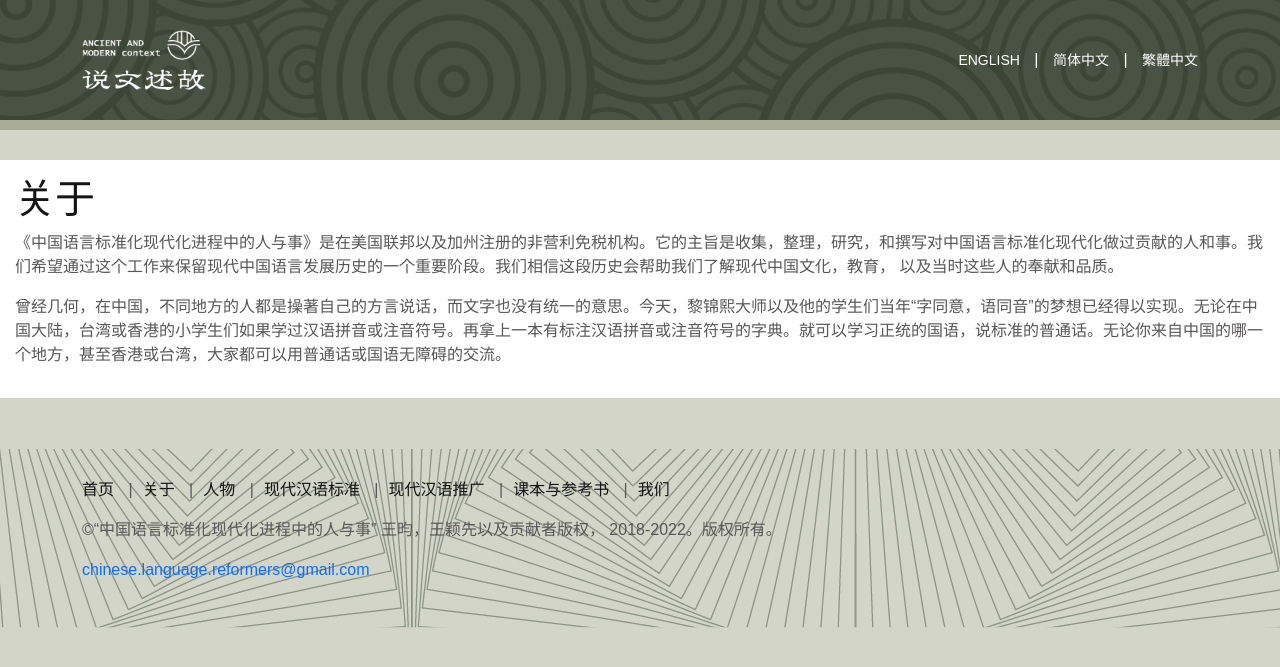
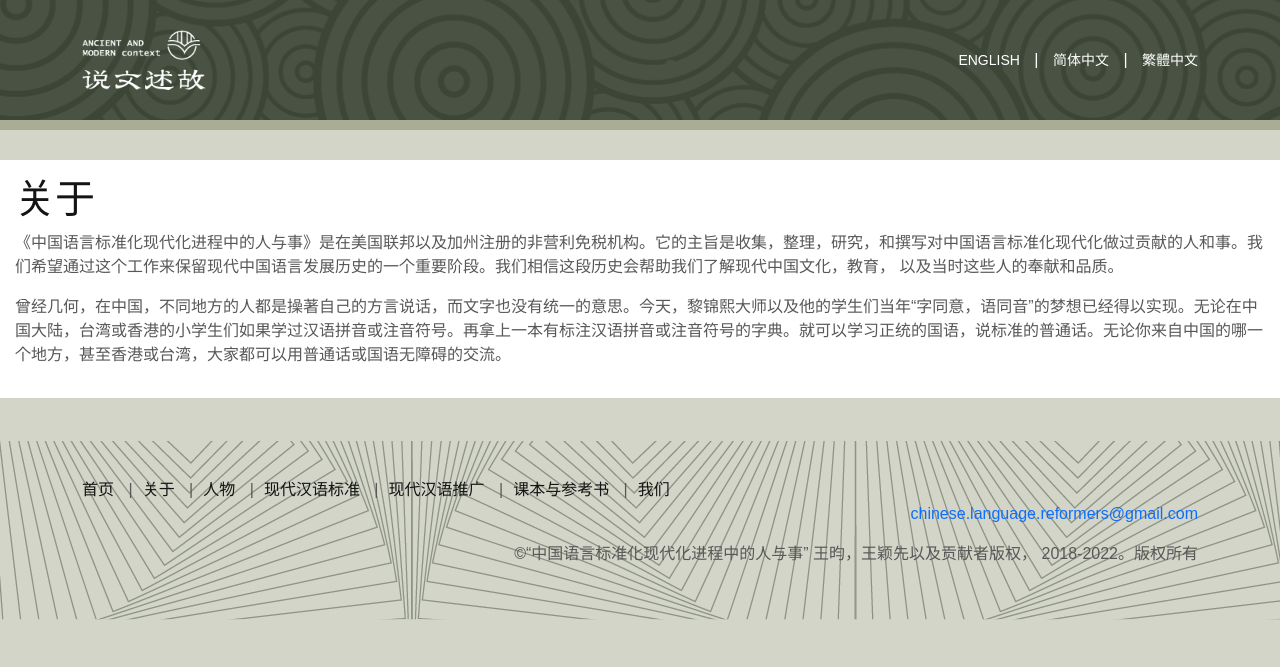
Before and after one commit to clangreformers/clangreformers.github.io, a Jekyll site: the page built from about-cn.md, in a window 1280 px wide. Shown: the top 667 px of the page. Built offline with Jekyll 4.4.1, drawn with Linux system fonts in a browser that asks for light colours.

Commit message:
Adjust copyright messages to the right

```diff
--- a/_config.yml
+++ b/_config.yml
@@ -37,8 +37,8 @@ navigation:
   繁體中文: navigation-tw
 copyright:
   English: ©Copyright 2018-2022 Yun Wang, Yingxian Wang & "Case Studies of Chinese Language Reformers" contributors.
-  简体中文: ©“中国语言标准化现代化进程中的人与事” 王昀，王颖先以及贡献者版权， 2018-2022。版权所有。
-  繁體中文: ©“中國語言標準化現代化進程中的人與事” 王昀，王穎先以及貢獻者版權， 2018-2022。版權所有。
+  简体中文: ©“中国语言标准化现代化进程中的人与事” 王昀，王颖先以及贡献者版权， 2018-2022。版权所有
+  繁體中文: ©“中國語言標準化現代化進程中的人與事” 王昀，王穎先以及貢獻者版權， 2018-2022。版權所有
 guest-comments:
   English: _includes/guest_comments.html
   简体中文: _includes/guest_comments-cn.html
--- a/_includes/footer.html
+++ b/_includes/footer.html
@@ -11,9 +11,8 @@
 
     </nav>
     {%- endif -%}
-    <p><p><p>
-    {{ site.copyright[page.lang] }}<p>
-    <a href="mailto:{{ site.email }}">{{ site.email }}</a>
+    <p style="text-align: right"><a href="mailto:{{ site.email }}">{{ site.email }}</a></p>
+    <p style="text-align: right">{{ site.copyright[page.lang] }}</p>
   </div>
 
   </div>
```
